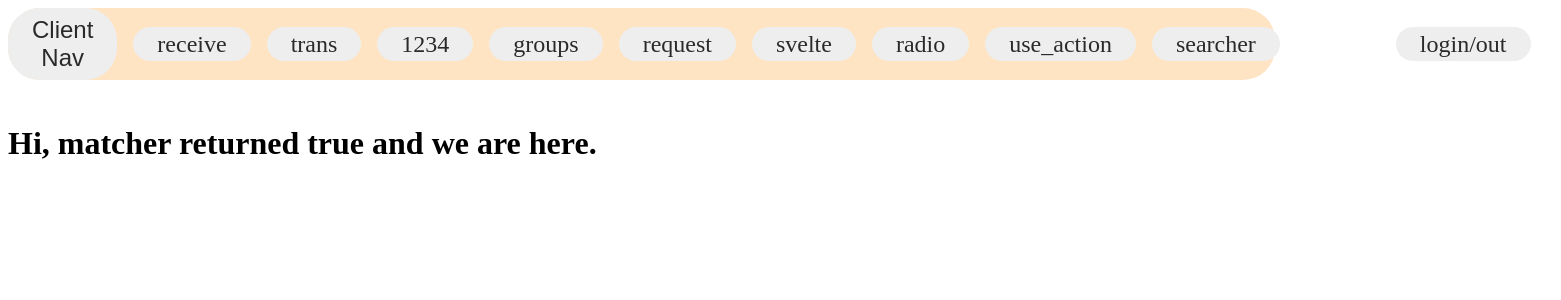
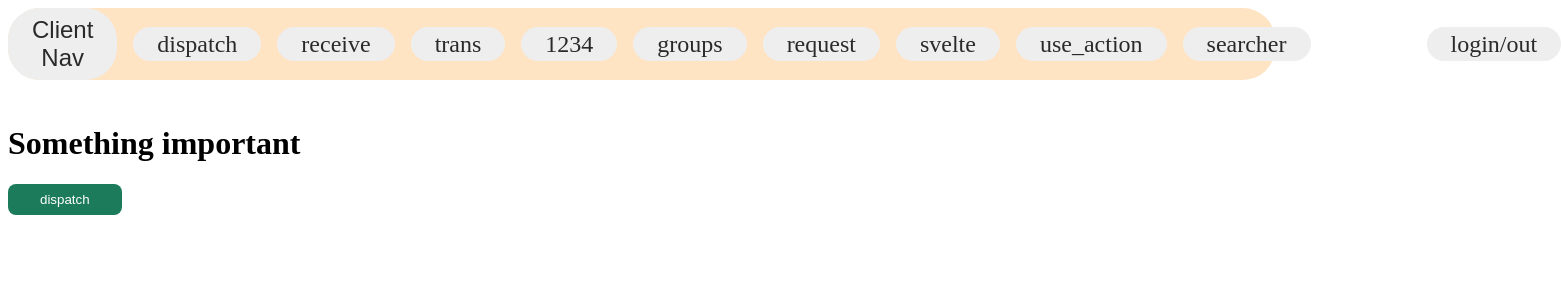
Before and after one commit to Waldemar-00/Svelte-Sveltekit, a SvelteKit app: page /dispatch in a window 1280 px wide. Shown: the top 300 px of the page, 1561 px wide, since content can reach past the window. Built offline with nearby package versions, Linux system fonts and the light colour scheme.

Commit message:
Created a custom event via the createEventDispatcher function from Svelte.

```diff
--- a/src/routes/+layout.svelte
+++ b/src/routes/+layout.svelte
@@ -18,13 +18,14 @@
 	<button class="spred" on:click={toggleDisplay}>Client Nav</button>
 	<!-- <a href="/">main</a>
 	<a href="/about/?size=43">about</a> -->
+	<a href="/dispatch">dispatch</a>
 	<a href="/receive">receive</a>
 	<a href="/transition">trans</a>
 	<a href="/1234">1234</a>
 	<a href="/groups">groups</a>
 	<a href="/request">request</a>
 	<a href="/svelte">svelte</a>
-	<a href="/radio">radio</a>
+	<!-- <a href="/radio">radio</a> -->
 	<a href="/use_action">use_action</a>
 	<a href="/searcher">searcher</a>
 	<a href="/login" class="login">login/out</a>
--- /dev/null
+++ b/src/routes/dispatch/+page.svelte
@@ -0,0 +1,15 @@
+<script>
+	// @ts-nocheck
+
+	import Content from './Content.svelte';
+	let message = '';
+	function handlerEvent(e) {
+		console.log(e.detail);
+		message = e.detail.message;
+	}
+</script>
+
+<main>
+	<Content on:customEvent={handlerEvent} />
+	<h2>{message}</h2>
+</main>
--- /dev/null
+++ b/src/routes/dispatch/Content.svelte
@@ -0,0 +1,24 @@
+<script>
+	import { createEventDispatcher } from 'svelte';
+	const dispatch = createEventDispatcher();
+	function handlerDispatcher() {
+		const isEvent = dispatch('customEvent', {
+			message: 'You can create a custom event via createEventDispatcher from Svelte'
+		});
+		console.log(isEvent);
+	}
+</script>
+
+<h1>Something important</h1>
+<button on:click={handlerDispatcher}>dispatch</button>
+
+<style>
+	button {
+		padding: 0.5rem 2rem;
+		border: none;
+		border-radius: 0.5rem;
+		cursor: pointer;
+		background-color: rgb(28, 123, 91);
+		color: #fff;
+	}
+</style>
```
